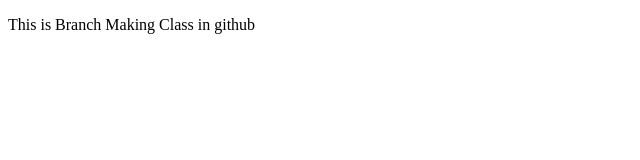
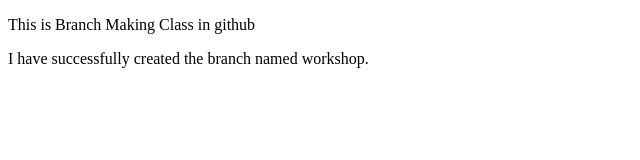
Before and after one commit to rahul-kataria1/HTTP5114BRANCH, a plain HTML site: page index.html in a window 1280 px wide. Shown: the whole page, without its empty margins (0-640 px from the left). Drawn offline with Linux system fonts and the light colour scheme.

Commit message:
updated index.html on workshop branch

```diff
--- a/index.html
+++ b/index.html
@@ -8,6 +8,7 @@
 <body>
 
     <p>This is Branch Making Class in github</p>
+    <p>I have successfully created the branch named workshop.</p>
 
 </body>
 </html>
```
